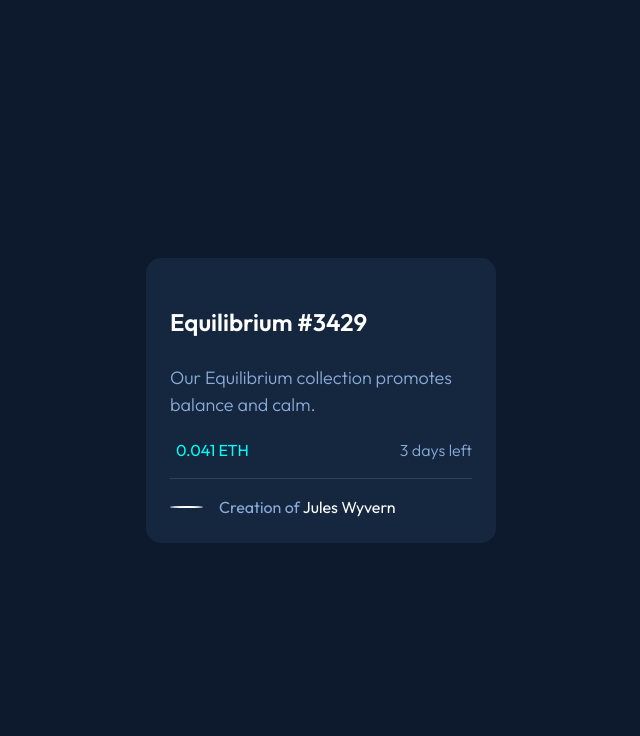
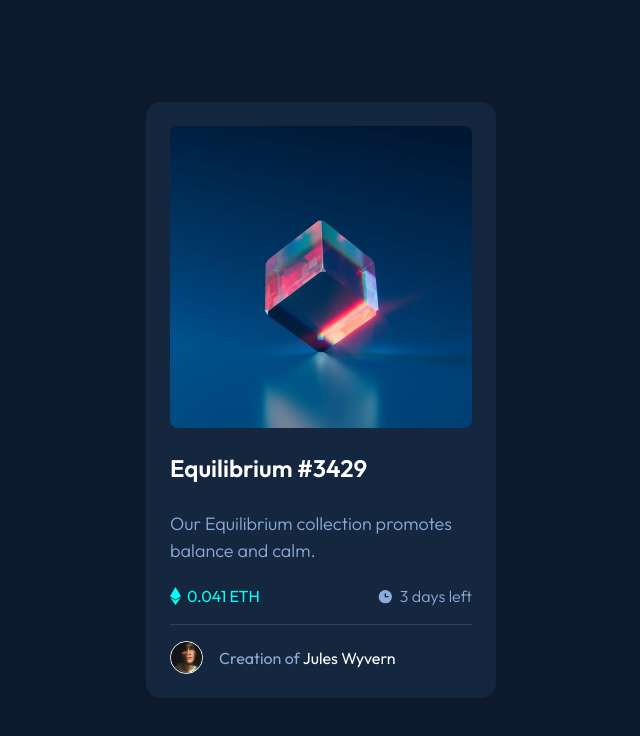
Before and after one commit to EliasFlorian/frontendmentorio, a plain HTML site: page nft-preview-card-component-main/index.html in a window 1280 px wide. Shown: the whole page, without its empty margins (319-959 px from the left). Drawn offline with Linux system fonts and the light colour scheme; the site is published under a folder, as on GitHub Pages, so addresses that start at the root find nothing.

Commit message:
img fixes for github pages

```diff
--- a/nft-preview-card-component-main/index.html
+++ b/nft-preview-card-component-main/index.html
@@ -12,7 +12,7 @@
   <!-- css styles -->
   <link rel="stylesheet" href="index.css">
 
-  <link rel="shortcut icon" href="/images/favicon-32x32.png" type="image/x-icon">
+  <link rel="shortcut icon" href="images/favicon-32x32.png" type="image/x-icon">
 
 
   <title>Frontend Mentor | NFT preview card component</title>
@@ -22,9 +22,9 @@
 
   <section class="container-card">
         <div class="img-container">
-          <img src="/images/image-equilibrium.jpg" alt="" class="cube">
+          <img src="images/image-equilibrium.jpg" alt="" class="cube">
           <div class="eye-container">
-            <img src="/images/icon-view.svg" alt="" class="eye">
+            <img src="images/icon-view.svg" alt="" class="eye">
           </div>
         </div>
         <h1 class="heading link">
@@ -37,17 +37,17 @@
 
         <div class="flex flex-content width100">
           <div class="flex flex-content flex-gap">
-            <img src="/images/icon-ethereum.svg" alt="" >
+            <img src="images/icon-ethereum.svg" alt="" >
             <p class="text-eth">0.041 ETH</p>
           </div>
           <div class="flex flex-content flex-gap">
-            <img src="/images/icon-clock.svg" alt="">
+            <img src="images/icon-clock.svg" alt="">
             <p class="text-clock">3 days left</p>
           </div>
         </div>
 
         <div class="flex content-credit p-credit">
-          <img src="/images/image-avatar.png" alt="" class="img-user">
+          <img src="images/image-avatar.png" alt="" class="img-user">
           <p>Creation of <span class="link">Jules Wyvern</span></p>
         </div>
   </section>
```
